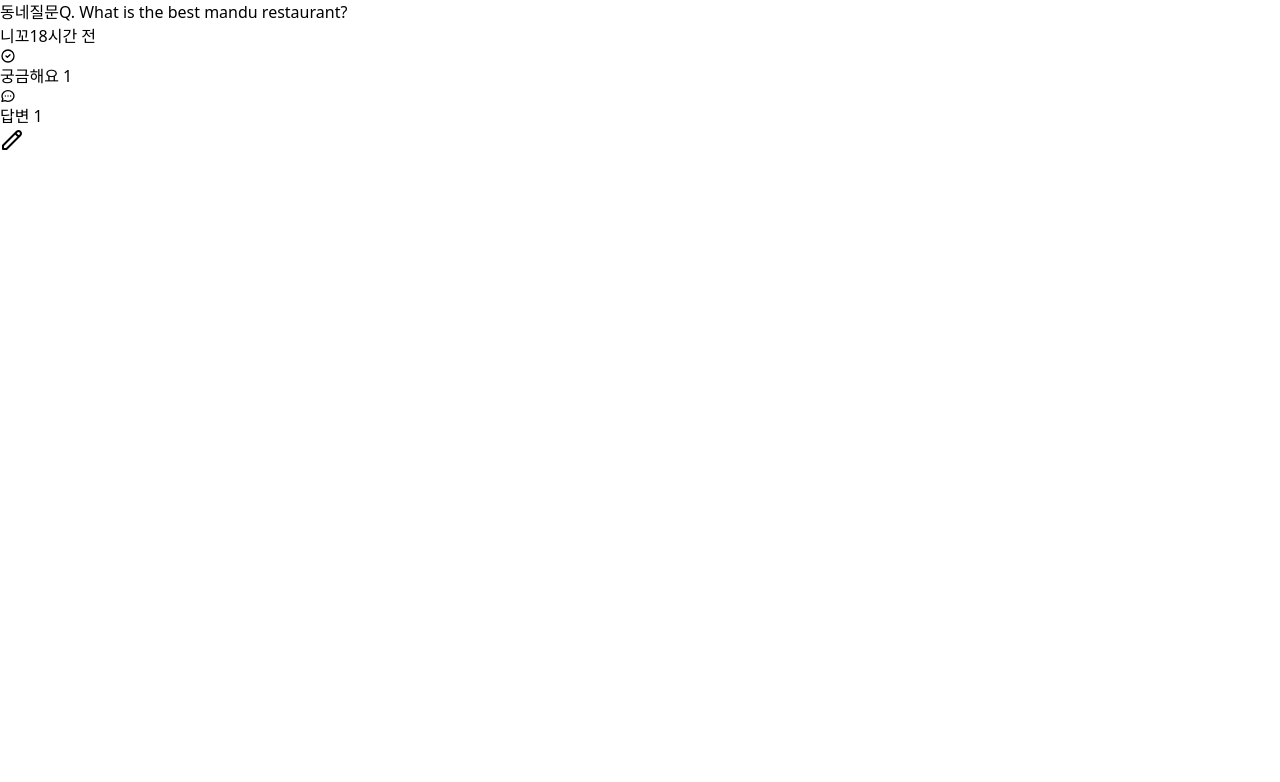
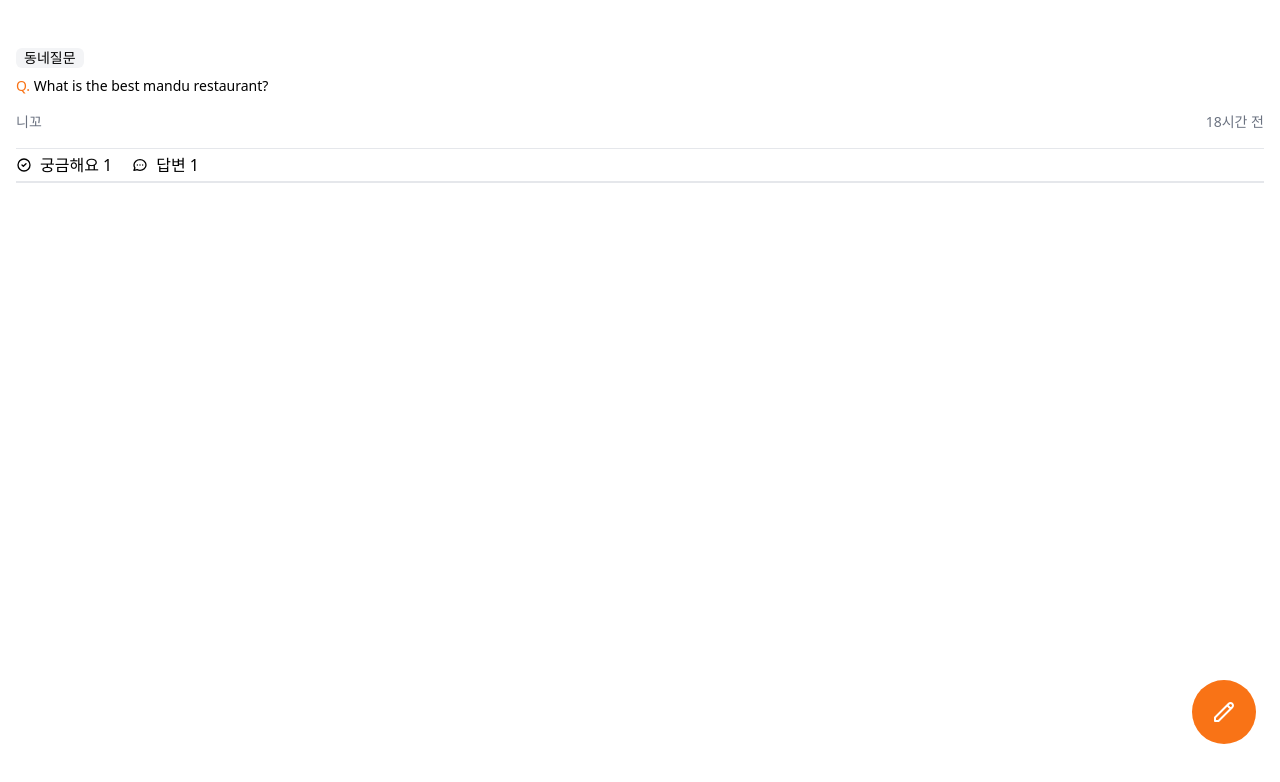
Before and after one commit to ysjkof/nmd-carrot-market, a Next.js app: page /community in a window 1280 px wide. Shown: the top 782 px of the page. Built offline with nearby package versions, Linux system fonts and the light colour scheme.

Commit message:
#5.6 Community, 스타일  작성

```diff
--- a/pages/community/index.tsx
+++ b/pages/community/index.tsx
@@ -2,18 +2,21 @@ import type { NextPage } from "next";
 
 const Community: NextPage = () => {
   return (
-    <div>
-      <div>
-        <span>동네질문</span>
-        <span>
-          <span>Q.</span> What is the best mandu restaurant?
+    <div className="px-4 pt-12">
+      <div className="flex flex-col border-b-2">
+        <span className=" mb-2 max-w-fit rounded-md bg-gray-100 px-2 text-sm font-medium">
+          동네질문
         </span>
-        <div>
-          <span>니꼬</span>
-          <span>18시간 전</span>
+        <span className="mb-4 cursor-pointer text-sm hover:font-bold">
+          <span className="text-orange-500">Q.</span> What is the best mandu
+          restaurant?
+        </span>
+        <div className="mb-4 flex justify-between">
+          <span className="text-sm text-gray-500">니꼬</span>
+          <span className="text-sm text-gray-500">18시간 전</span>
         </div>
-        <div>
-          <span>
+        <div className="flex space-x-5 border-t py-1">
+          <span className="flex cursor-pointer items-center space-x-2 hover:font-bold">
             <svg
               className="h-4 w-4"
               fill="none"
@@ -30,7 +33,7 @@ const Community: NextPage = () => {
             </svg>
             <span>궁금해요 1</span>
           </span>
-          <span>
+          <span className="flex cursor-pointer items-center space-x-2 hover:font-bold">
             <svg
               className="h-4 w-4"
               fill="none"
@@ -49,7 +52,7 @@ const Community: NextPage = () => {
           </span>
         </div>
       </div>
-      <button>
+      <button className="fixed bottom-0 right-0 mr-6 mb-14 rounded-full bg-orange-500 p-5 text-white hover:bg-orange-600">
         <svg
           className="h-6 w-6"
           fill="none"
```
